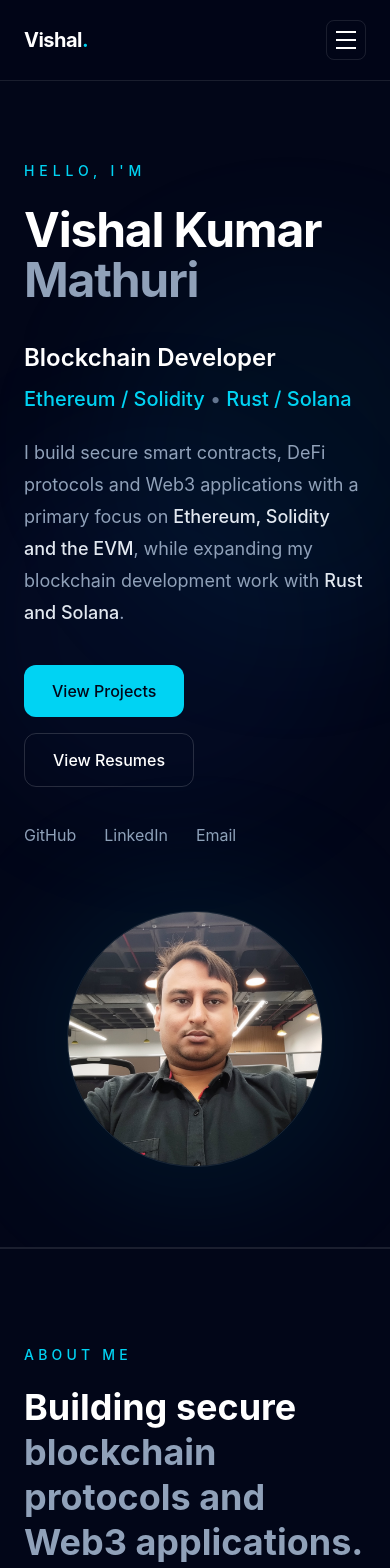
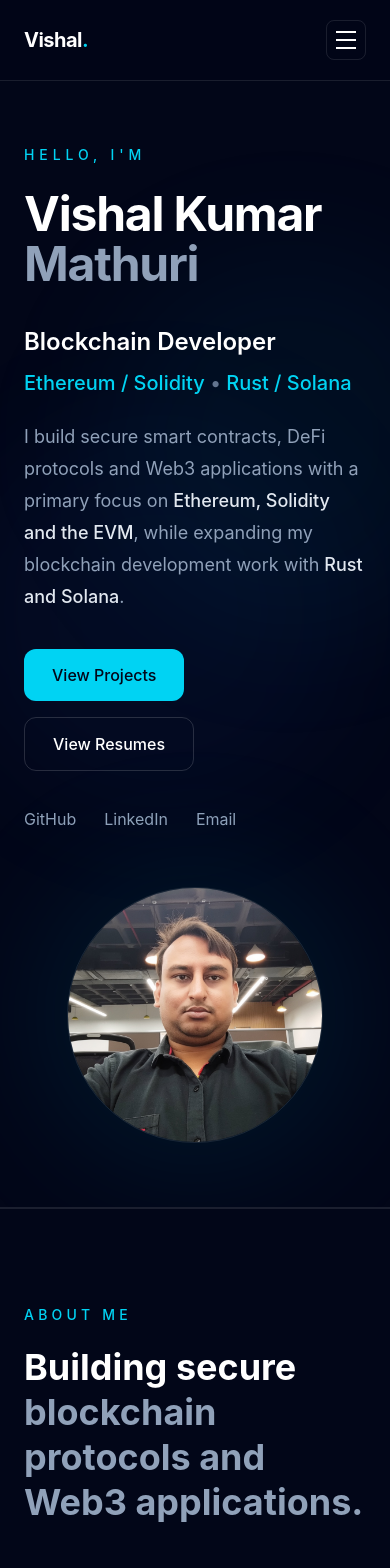
Before and after one commit to vishalmathuri/Vishal-Website, a React (Vite) app: page / in a window 390 px wide. Shown: the top 1568 px of the page. Built offline with nearby package versions, Linux system fonts and the light colour scheme.

Commit message:
fix mobile version issue

```diff
--- a/src/components/Hero.jsx
+++ b/src/components/Hero.jsx
@@ -12,8 +12,8 @@ function Hero() {
         <div className="absolute right-[10%] top-[30%] h-96 w-96 rounded-full bg-blue-500/5 blur-3xl" />
       </div>
 
-      <div className="relative mx-auto flex min-h-[calc(100vh-81px)] max-w-7xl items-center px-6 py-20">
-        <div className="grid w-full items-center gap-16 lg:grid-cols-2">
+      <div className="relative mx-auto max-w-7xl px-6 py-16 sm:py-20 lg:flex lg:min-h-[calc(100vh-81px)] lg:items-center">
+        <div className="grid w-full items-center gap-12 lg:grid-cols-2 lg:gap-16">
 
           {/* Left content */}
           <div>
@@ -111,7 +111,7 @@ function Hero() {
           </div>
 
           {/* Right side - Profile image */}
-          <div className="flex justify-center lg:justify-end">
+          <div className="flex justify-center pt-2 lg:justify-end lg:pt-0">
             <div className="relative">
 
               {/* Image glow */}
```
